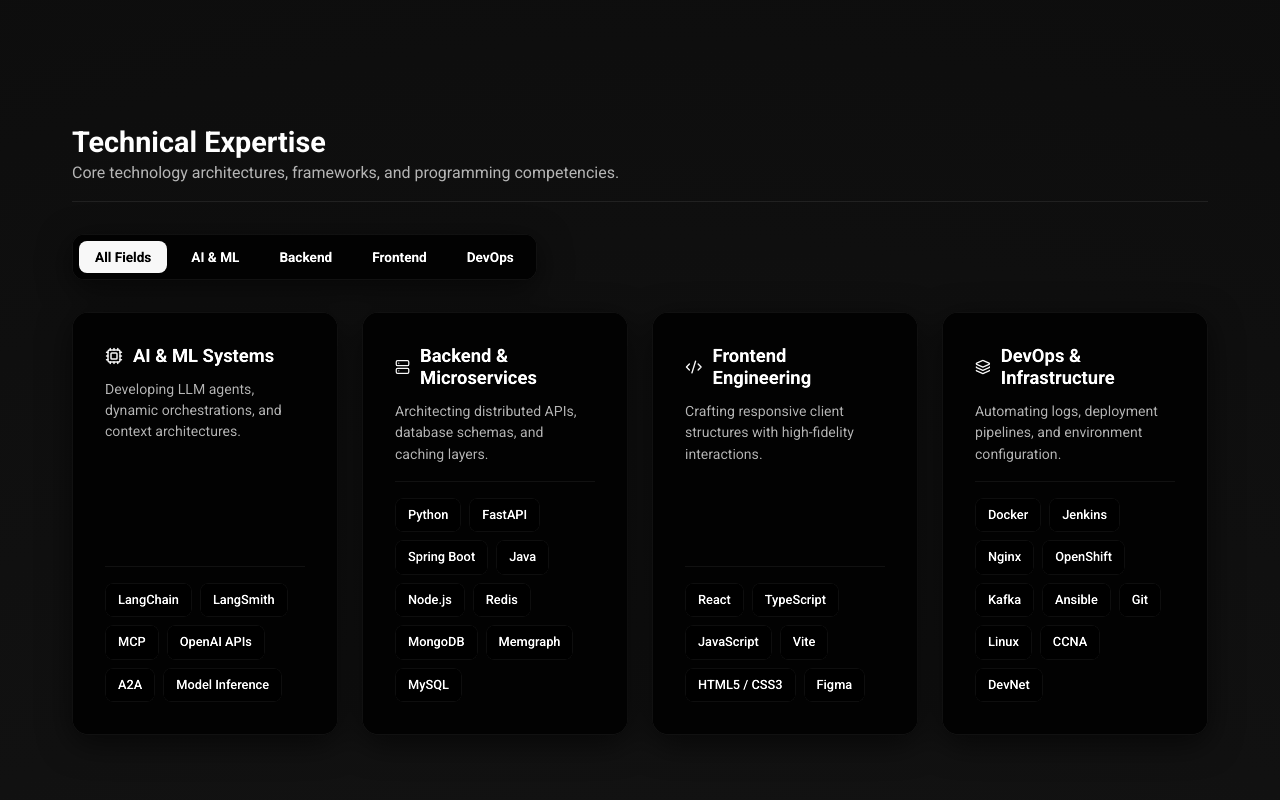
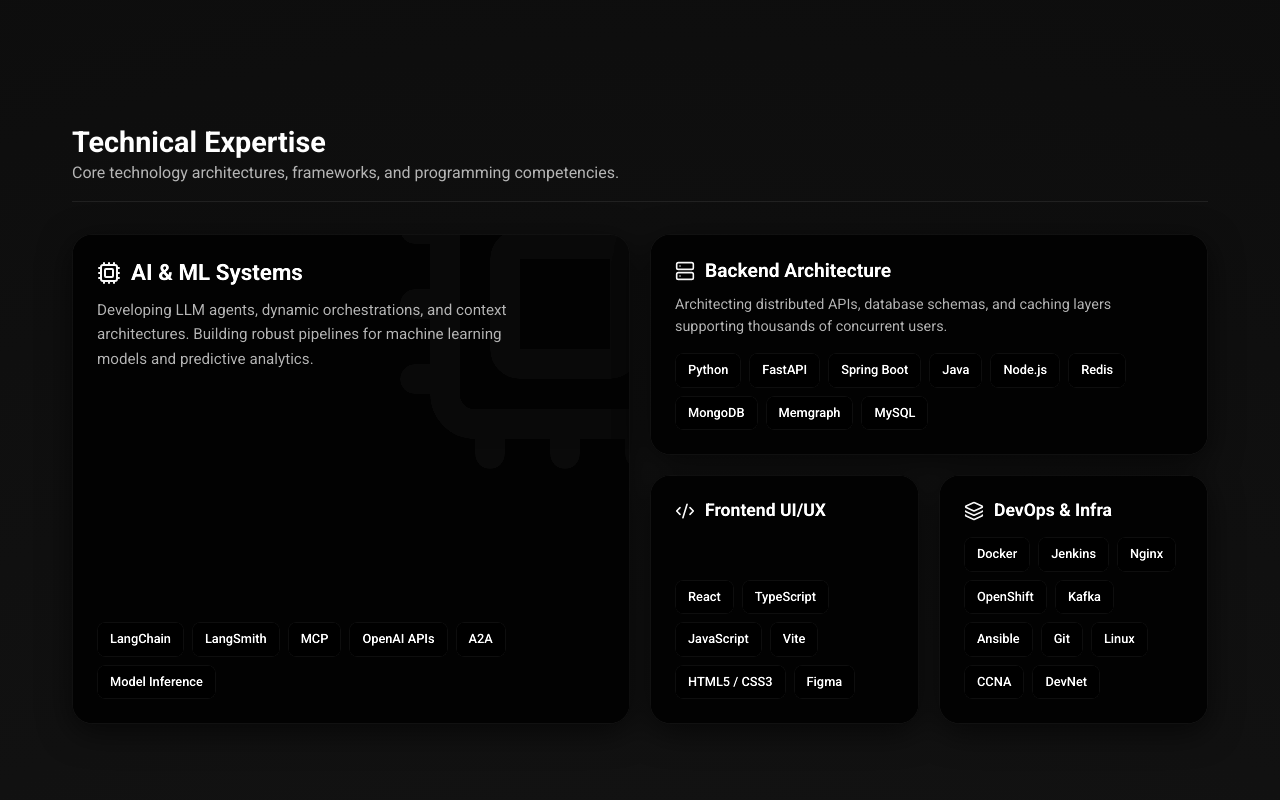
Before and after one commit to sreshtha10/sreshtha10.github.io, a React (Vite) app: page / in a window 1280 px wide. Shown: the part 660-1460 px from the top of the page. Built offline with nearby package versions, Linux system fonts and the light colour scheme.

Commit message:
updated sunny animation

```diff
--- a/src/App.tsx
+++ b/src/App.tsx
@@ -97,8 +97,6 @@
   const [sunshineState, setSunshineState] = useState<'active' | 'fading' | 'stopped'>('stopped');
   // Mobile menu control state
   const [mobileMenuOpen, setMobileMenuOpen] = useState(false);
-  // Skill category filter state
-  const [activeSkillCategory, setActiveSkillCategory] = useState<'all' | 'ai' | 'backend' | 'frontend' | 'devops'>('all');
   // Track previous theme to determine transition direction
   const prevThemeRef = useRef<'sunny' | 'noir'>(theme);
 
@@ -196,13 +194,7 @@
     }
   ];
 
-  const filterTabs = [
-    { id: 'all', label: 'All Fields' },
-    { id: 'ai', label: 'AI & ML' },
-    { id: 'backend', label: 'Backend' },
-    { id: 'frontend', label: 'Frontend' },
-    { id: 'devops', label: 'DevOps' }
-  ];
+
 
   return (
     <CursorTrajectoryProvider>
@@ -211,8 +203,8 @@
         <CanvasRain isFading={rainState === 'fading'} />
       )}
 
-      {/* Persistent thunder effect in Noir mode (independent of rain intro) */}
-      {theme === 'noir' && rainState === 'stopped' && (
+      {/* Thunder effect triggers only during Noir theme switch (when rain is active) */}
+      {theme === 'noir' && rainState !== 'stopped' && (
         <ThunderFlash />
       )}
 
@@ -562,88 +554,82 @@
               </div>
             </section>
 
-            {/* Technical Skills Section with Interactive Category Filter Dashboard */}
+            {/* Technical Skills Section: Modern Bento Grid */}
             <section id="skills" style={{ display: 'flex', flexDirection: 'column', gap: '32px' }}>
               <div style={{ borderBottom: '1px solid var(--card-border)', paddingBottom: '16px' }}>
                 <h2 style={{ fontSize: '1.8rem', fontWeight: 700 }}>Technical Expertise</h2>
                 <p style={{ color: 'var(--text-secondary)' }}>Core technology architectures, frameworks, and programming competencies.</p>
               </div>
 
-              {/* Interactive Skill Dashboard Filters */}
-              <div
-                style={{
-                  display: 'flex',
-                  gap: '8px',
-                  flexWrap: 'wrap',
-                  background: 'var(--card-bg)',
-                  border: '1px solid var(--card-border)',
-                  padding: '6px',
-                  borderRadius: '12px',
-                  alignSelf: 'flex-start',
-                  boxShadow: 'var(--card-shadow)'
-                }}
-              >
-                {filterTabs.map((tab) => (
-                  <button
-                    key={tab.id}
-                    onClick={() => setActiveSkillCategory(tab.id as any)}
-                    style={{
-                      padding: '8px 16px',
-                      borderRadius: '8px',
-                      border: 'none',
-                      background: activeSkillCategory === tab.id ? 'var(--accent)' : 'transparent',
-                      color: activeSkillCategory === tab.id ? 'var(--bg-solid)' : 'var(--text-primary)',
-                      fontFamily: 'var(--font-sans)',
-                      fontWeight: 600,
-                      fontSize: '0.85rem',
-                      cursor: 'pointer',
-                      transition: 'all 0.3s cubic-bezier(0.16, 1, 0.3, 1)'
-                    }}
-                  >
-                    {tab.label}
-                  </button>
-                ))}
-              </div>
+              <div className="bento-grid">
+                {/* Tile 1: AI & ML Systems (Large) */}
+                <div className="bento-card bento-item-ai">
+                  <div style={{ position: 'absolute', top: '-10%', right: '-10%', opacity: 0.05, transform: 'scale(1.5)' }}>
+                    <Cpu size={240} />
+                  </div>
+                  <div style={{ display: 'flex', flexDirection: 'column', gap: '12px', zIndex: 1 }}>
+                    <div style={{ color: 'var(--text-primary)', display: 'flex', alignItems: 'center', gap: '10px' }}>
+                      <Cpu size={24} style={{ color: 'var(--accent)' }} />
+                      <h3 style={{ fontSize: '1.4rem', fontWeight: 700 }}>AI & ML Systems</h3>
+                    </div>
+                    <p style={{ fontSize: '0.95rem', color: 'var(--text-secondary)', lineHeight: '1.6', maxWidth: '85%' }}>
+                      Developing LLM agents, dynamic orchestrations, and context architectures. Building robust pipelines for machine learning models and predictive analytics.
+                    </p>
+                  </div>
+                  <div style={{ display: 'flex', flexWrap: 'wrap', gap: '8px', zIndex: 1 }}>
+                    {skillCategories.find(c => c.id === 'ai')?.skills.map((skill, sIdx) => (
+                      <SkillBadge key={sIdx} text={skill} />
+                    ))}
+                  </div>
+                </div>
 
-              {/* Responsive Skills grid layout */}
-              <div className="skills-grid">
-                {skillCategories.map((cat, idx) => {
-                  const isMatch = activeSkillCategory === 'all' || activeSkillCategory === cat.id;
+                {/* Tile 2: Backend & Microservices (Wide) */}
+                <div className="bento-card bento-item-backend">
+                  <div style={{ display: 'flex', flexDirection: 'column', gap: '12px', zIndex: 1 }}>
+                    <div style={{ color: 'var(--text-primary)', display: 'flex', alignItems: 'center', gap: '10px' }}>
+                      <Server size={20} style={{ color: 'var(--accent)' }} />
+                      <h3 style={{ fontSize: '1.2rem', fontWeight: 700 }}>Backend Architecture</h3>
+                    </div>
+                    <p style={{ fontSize: '0.9rem', color: 'var(--text-secondary)', lineHeight: '1.5' }}>
+                      Architecting distributed APIs, database schemas, and caching layers supporting thousands of concurrent users.
+                    </p>
+                  </div>
+                  <div style={{ display: 'flex', flexWrap: 'wrap', gap: '8px', zIndex: 1 }}>
+                    {skillCategories.find(c => c.id === 'backend')?.skills.map((skill, sIdx) => (
+                      <SkillBadge key={sIdx} text={skill} />
+                    ))}
+                  </div>
+                </div>
 
-                  return (
-                    <div
-                      key={idx}
-                      className="glass-panel skill-category-card"
-                      style={{
-                        display: 'flex',
-                        flexDirection: 'column',
-                        gap: '16px',
-                        height: '100%',
-                        justifyContent: 'space-between',
-                        opacity: isMatch ? 1 : 0.3,
-                        transform: isMatch ? 'scale(1)' : 'scale(0.97)',
-                        transition: 'opacity 0.4s cubic-bezier(0.16, 1, 0.3, 1), transform 0.4s cubic-bezier(0.16, 1, 0.3, 1)',
-                        pointerEvents: isMatch ? 'auto' : 'none'
-                      }}
-                    >
-                      <div style={{ display: 'flex', flexDirection: 'column', gap: '12px' }}>
-                        <div style={{ color: 'var(--text-primary)', display: 'flex', alignItems: 'center', gap: '10px' }}>
-                          {cat.icon}
-                          <h3 style={{ fontSize: '1.15rem', fontWeight: 700 }}>{cat.title}</h3>
-                        </div>
-                        <p style={{ fontSize: '0.88rem', color: 'var(--text-secondary)', lineHeight: '1.5' }}>
-                          {cat.description}
-                        </p>
-                      </div>
+                {/* Tile 3: Frontend Engineering (Square) */}
+                <div className="bento-card bento-item-frontend">
+                  <div style={{ display: 'flex', flexDirection: 'column', gap: '12px', zIndex: 1 }}>
+                    <div style={{ color: 'var(--text-primary)', display: 'flex', alignItems: 'center', gap: '10px' }}>
+                      <Code2 size={20} style={{ color: 'var(--accent)' }} />
+                      <h3 style={{ fontSize: '1.1rem', fontWeight: 700 }}>Frontend UI/UX</h3>
+                    </div>
+                  </div>
+                  <div style={{ display: 'flex', flexWrap: 'wrap', gap: '8px', zIndex: 1, marginTop: 'auto' }}>
+                    {skillCategories.find(c => c.id === 'frontend')?.skills.map((skill, sIdx) => (
+                      <SkillBadge key={sIdx} text={skill} />
+                    ))}
+                  </div>
+                </div>
 
-                      <div style={{ display: 'flex', flexWrap: 'wrap', gap: '8px', borderTop: '1px solid var(--card-border)', paddingTop: '16px' }}>
-                        {cat.skills.map((skill, sIdx) => (
-                          <SkillBadge key={sIdx} text={skill} />
-                        ))}
-                      </div>
+                {/* Tile 4: DevOps & Infrastructure (Square) */}
+                <div className="bento-card bento-item-devops">
+                  <div style={{ display: 'flex', flexDirection: 'column', gap: '12px', zIndex: 1 }}>
+                    <div style={{ color: 'var(--text-primary)', display: 'flex', alignItems: 'center', gap: '10px' }}>
+                      <Layers size={20} style={{ color: 'var(--accent)' }} />
+                      <h3 style={{ fontSize: '1.1rem', fontWeight: 700 }}>DevOps & Infra</h3>
                     </div>
-                  );
-                })}
+                  </div>
+                  <div style={{ display: 'flex', flexWrap: 'wrap', gap: '8px', zIndex: 1, marginTop: 'auto' }}>
+                    {skillCategories.find(c => c.id === 'devops')?.skills.map((skill, sIdx) => (
+                      <SkillBadge key={sIdx} text={skill} />
+                    ))}
+                  </div>
+                </div>
               </div>
             </section>
 
--- a/src/components/ThunderFlash.tsx
+++ b/src/components/ThunderFlash.tsx
@@ -40,8 +40,8 @@
     let boltPoints: { x: number; y: number }[][] = [];
     let framesSinceLastFlash = 0;
 
-    // Random interval: flash every 6-15 seconds at 60fps
-    const getNextFlashInterval = () => 360 + Math.floor(Math.random() * 540);
+    // Rapid interval for the theme switch: flash every 0.2 to 1 second
+    const getNextFlashInterval = () => 10 + Math.floor(Math.random() * 50);
     let nextFlashAt = getNextFlashInterval();
 
     let lastWidth = window.innerWidth;
--- a/src/index.css
+++ b/src/index.css
@@ -8,8 +8,8 @@
   --bg-solid: #FAFAFA;
   --text-primary: #18181B; /* Zinc 900 */
   --text-secondary: #52525B; /* Zinc 600 */
-  --accent: #4F46E5; /* Indigo */
-  --accent-hover: #4338CA;
+  --accent: #10B981; /* Emerald */
+  --accent-hover: #059669; /* Darker Emerald */
   --accent-secondary: #0D9488; /* Teal */
   --accent-secondary-hover: #0F766E;
 
@@ -19,7 +19,7 @@
 
   --input-bg: rgba(255, 255, 255, 0.85);
   --input-border: rgba(24, 24, 27, 0.08);
-  --input-focus: rgba(79, 70, 229, 0.15);
+  --input-focus: rgba(16, 185, 129, 0.15);
 
   --chat-user-bg: #E0E7FF;
   --chat-agent-bg: rgba(255, 255, 255, 0.85);
@@ -254,6 +254,59 @@
   font-size: 3rem;
 }
 
+/* Bento Grid Layout */
+.bento-grid {
+  display: grid;
+  grid-template-columns: repeat(4, 1fr);
+  grid-auto-rows: minmax(180px, auto);
+  gap: 20px;
+  width: 100%;
+}
+
+.bento-item-ai { grid-column: span 2; grid-row: span 2; }
+.bento-item-backend { grid-column: span 2; grid-row: span 1; }
+.bento-item-frontend { grid-column: span 1; grid-row: span 1; }
+.bento-item-devops { grid-column: span 1; grid-row: span 1; }
+
+.bento-card {
+  display: flex;
+  flex-direction: column;
+  justify-content: space-between;
+  gap: 16px;
+  padding: 24px;
+  background: var(--card-bg);
+  backdrop-filter: blur(12px);
+  -webkit-backdrop-filter: blur(12px);
+  border: 1px solid var(--card-border);
+  border-radius: 20px;
+  box-shadow: var(--card-shadow);
+  transition: transform 0.4s cubic-bezier(0.16, 1, 0.3, 1), box-shadow 0.4s ease;
+  overflow: hidden;
+  position: relative;
+}
+
+.bento-card:hover {
+  transform: translateY(-4px);
+  box-shadow: 0 16px 40px -10px rgba(16, 185, 129, 0.15); /* Emerald glow */
+  border-color: rgba(16, 185, 129, 0.3);
+}
+
+@media (max-width: 900px) {
+  .bento-grid { grid-template-columns: repeat(2, 1fr); }
+  .bento-item-ai { grid-column: span 2; grid-row: span 1; }
+  .bento-item-backend { grid-column: span 2; grid-row: span 1; }
+  .bento-item-frontend { grid-column: span 1; grid-row: span 1; }
+  .bento-item-devops { grid-column: span 1; grid-row: span 1; }
+}
+
+@media (max-width: 600px) {
+  .bento-grid { grid-template-columns: 1fr; }
+  .bento-item-ai, .bento-item-backend, .bento-item-frontend, .bento-item-devops {
+    grid-column: span 1;
+    grid-row: span 1;
+  }
+}
+
 .skills-grid {
   display: grid;
   grid-template-columns: repeat(auto-fit, minmax(260px, 1fr));
```
Also changed, not shown: src/components/CanvasSunshine.tsx (+25 -33 lines), src/components/SunshineAmbient.tsx (+89 -73 lines).
